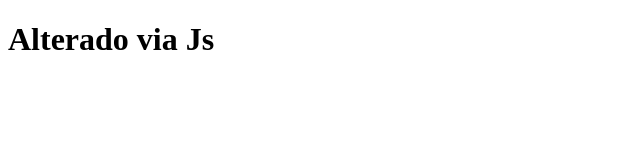
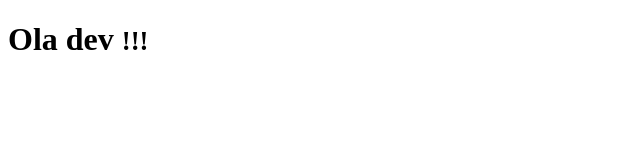
Before and after one commit to Arthur-art/ManipulatingDOM-Rocketseat, a plain HTML site: page ManipulatingDom/ManipulatingContent/index.html in a window 1280 px wide. Shown: the whole page, without its empty margins (0-640 px from the left). Drawn offline with Linux system fonts and the light colour scheme.

Commit message:
updating innerHTMLJs

```diff
--- a/ManipulatingDom/ManipulatingContent/index.html
+++ b/ManipulatingDom/ManipulatingContent/index.html
@@ -9,6 +9,6 @@
   <body>
     <h1 id="Content">MyBlog</h1>
 
-    <script src="./textContent.js"></script>
+    <script src="./innerHTML.js"></script>
   </body>
 </html>
--- /dev/null
+++ b/ManipulatingDom/ManipulatingContent/innerHTML.js
@@ -0,0 +1,3 @@
+//Adicionando html diretamente na dom atraves do js
+const innerHtmlJs = document.querySelector('#Content');
+innerHtmlJs.innerHTML= "Ola dev <small>!!!</small>";
```
